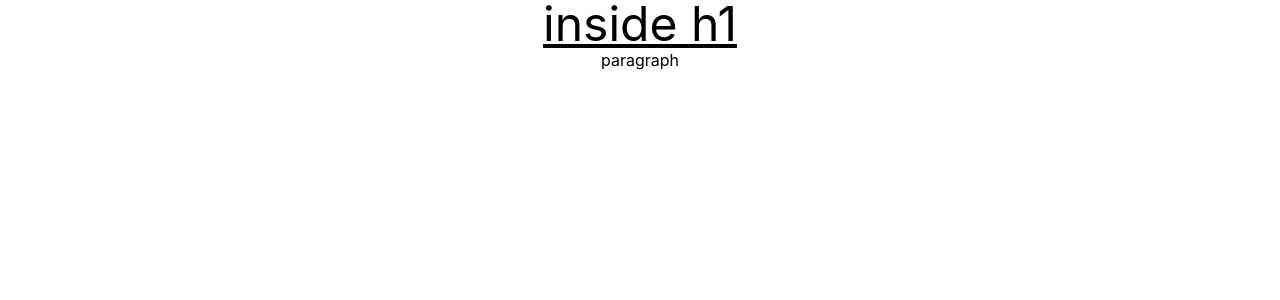
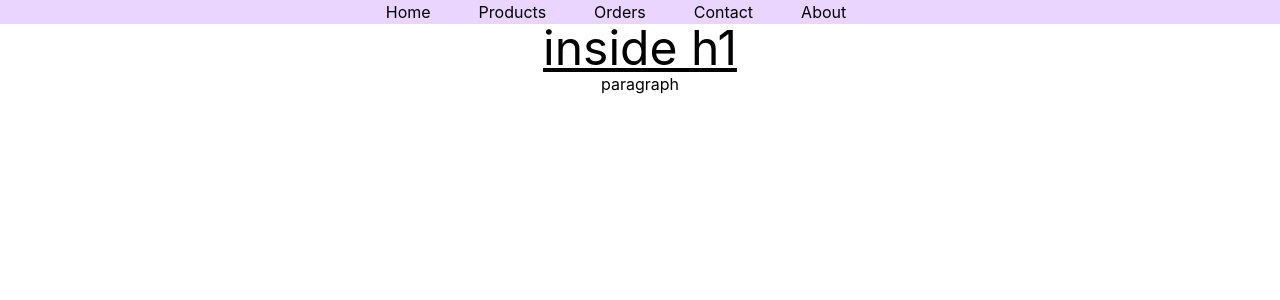
Before and after one commit to sowmik-sec/price-club, a React (Create React App) app: page / in a window 1280 px wide. Shown: the top 300 px of the page. Built offline with nearby package versions, Linux system fonts and the light colour scheme.

Commit message:
making responsive navbar with tailwind css and react

```diff
--- a/package.json
+++ b/package.json
@@ -3,6 +3,7 @@
   "version": "0.1.0",
   "private": true,
   "dependencies": {
+    "@heroicons/react": "^2.0.15",
     "@testing-library/jest-dom": "^5.16.5",
     "@testing-library/react": "^13.4.0",
     "@testing-library/user-event": "^13.5.0",
--- a/src/App.js
+++ b/src/App.js
@@ -1,9 +1,11 @@
 import logo from "./logo.svg";
 import "./App.css";
+import NavBar from "./components/NavBar/NavBar";
 
 function App() {
   return (
     <div className="App">
+      <NavBar></NavBar>
       <h1 className="text-5xl underline">inside h1</h1>
       <p>paragraph</p>
     </div>
--- /dev/null
+++ b/src/components/Link/Link.js
@@ -0,0 +1,11 @@
+import React from "react";
+
+const Link = ({ route }) => {
+  return (
+    <li className="mr-12">
+      <a href={route.path}>{route.name}</a>
+    </li>
+  );
+};
+
+export default Link;
--- /dev/null
+++ b/src/components/NavBar/NavBar.js
@@ -0,0 +1,34 @@
+import React, { useState } from "react";
+import Link from "../Link/Link";
+import { Bars3Icon, XMarkIcon } from "@heroicons/react/24/solid";
+
+const NavBar = () => {
+  const [open, setOpen] = useState(false);
+  const routes = [
+    { id: 1, name: "Home", path: "/home" },
+    { id: 2, name: "Products", path: "/products" },
+    { id: 3, name: "Orders", path: "/orders" },
+    { id: 4, name: "Contact", path: "/contact" },
+    { id: 5, name: "About", path: "/about" },
+  ];
+  return (
+    <nav className="bg-purple-200 w-full">
+      <div onClick={() => setOpen(!open)} className="h-6 w-6 md:hidden">
+        {open ? <XMarkIcon /> : <Bars3Icon />}
+      </div>
+      <div>
+        <ul
+          className={`bg-purple-200 md:flex w-full justify-center absolute md:static duration-500 ease-in-out ${
+            open ? "top-6" : "top-[-120px]"
+          }`}
+        >
+          {routes.map((route) => (
+            <Link key={route.id} route={route}></Link>
+          ))}
+        </ul>
+      </div>
+    </nav>
+  );
+};
+
+export default NavBar;
```
Also changed, not shown: 1 other file (tests, documents, lock files or other folders).
